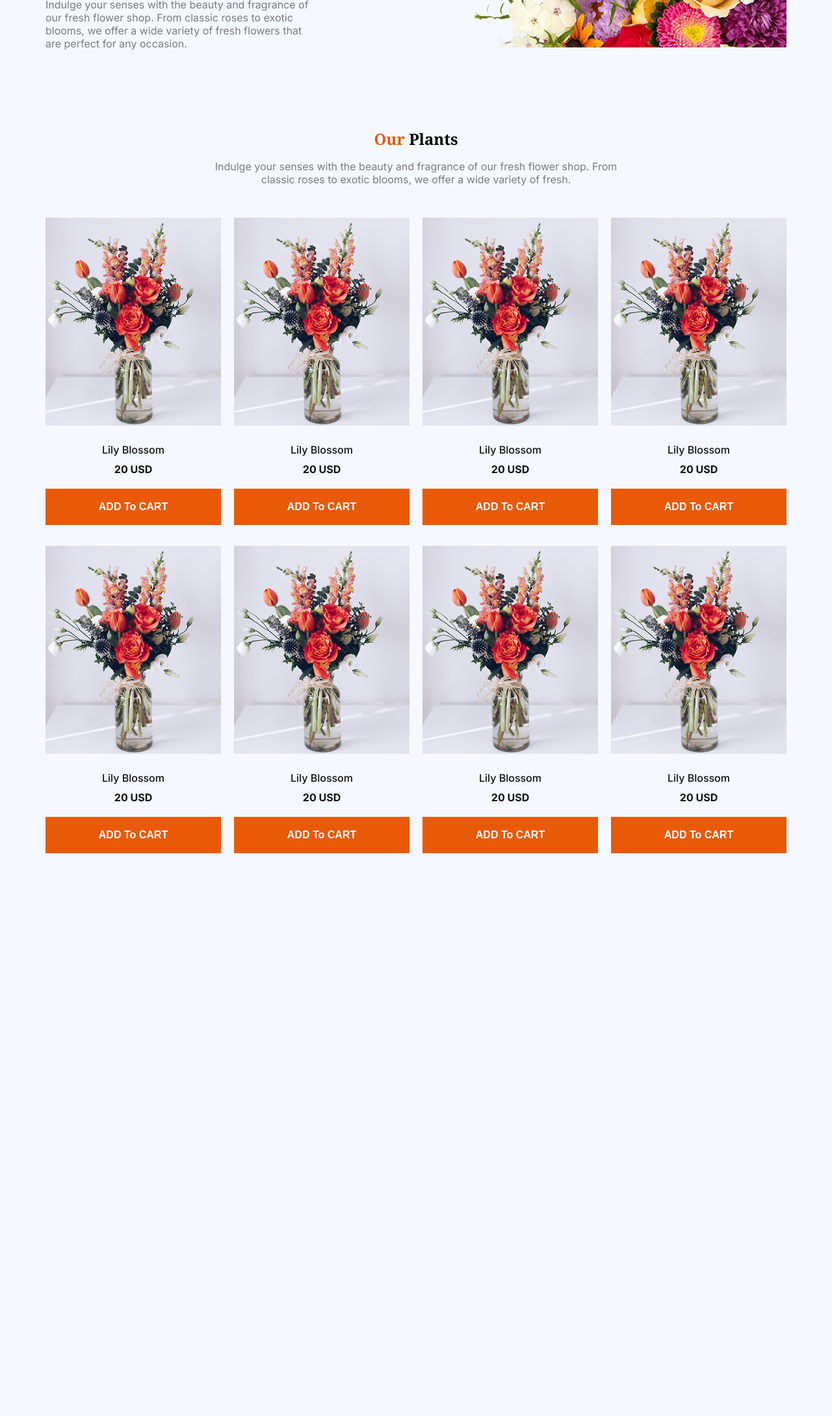
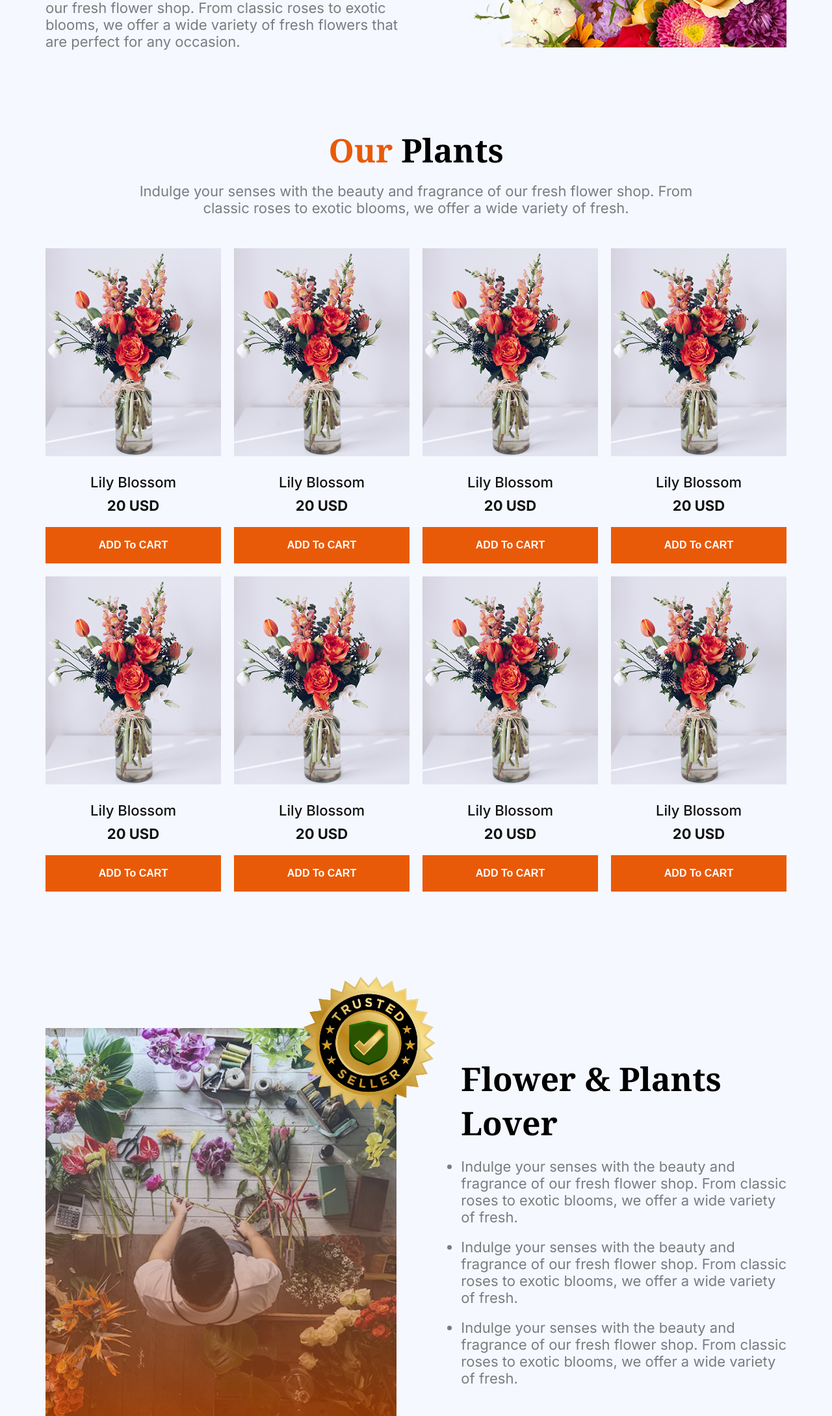
Before and after one commit to jagrata-dev/task-assignment-2, a plain HTML site: page index.html in a window 1280 px wide. Shown: the part 518-2697 px from the top of the page at 65% size. Before the commit the page ends 1843 px from the top, so only its background shows below. Drawn offline with Linux system fonts and the light colour scheme.

Commit message:
checked again

```diff
--- a/index.html
+++ b/index.html
@@ -89,6 +89,23 @@
             <button class="cart-button">ADD To CART</button>
         </div>
       </section>
+      <!-- flower section star -->
+       <section class="flower-section">
+        <div class="flower-left">
+            <img class="flower-left-img" src="assets/flower-store.png" alt="">
+            <img class="badge" src="assets/trusted-badge.png" alt="">
+        </div>
+        <div class="flower-right">
+            <h1 class="flower-heading noto-font">
+              Flower & Plants <br class="flower-break"> Lover
+            </h1>
+            <ul class="flower-list inter-font">
+                <li>Indulge your senses with the beauty and <br class="flower-break" > fragrance of our fresh flower shop. From classic <br class="flower-break" > roses to exotic blooms, we offer a wide variety <br class="flower-break" >of fresh.</p></li>
+                <li class="middle-list">Indulge your senses with the beauty and <br class="flower-break" > fragrance of our fresh flower shop. From classic <br class="flower-break" > roses to exotic blooms, we offer a wide variety <br class="flower-break" > of fresh.</li>
+                <li>Indulge your senses with the beauty and <br class="flower-break" >fragrance of our fresh flower shop. From classic <br class="flower-break" > roses to exotic blooms, we offer a wide variety <br class="flower-break" > of fresh.</li>
+            </ul>
+        </div>
+       </section>
    </main>
 </body>
 </html>
--- a/styles/style.css
+++ b/styles/style.css
@@ -51,16 +51,16 @@ nav a{
 #home{
     font-weight: bold;
     color: rgba(37, 36, 50, 1);
-    font-size: 1rem;
+    font-size: 16px;
 }
 
 .shop-about-us{
     color: rgba(137, 135, 161, 1);
-    font-size: 1rem;
+    font-size: 16px;
 }
 
 #cart{
-   font-size: 1rem;
+   font-size: 16px;
    color: black;
    display: flex;
    justify-content: center;
@@ -86,7 +86,7 @@ nav a{
 }
 
 .banner-left h1{
-    font-size: calc(65px/16*1rem);
+    font-size: 65px;
     font-weight: bold;
     margin-bottom: 13px;
 }
@@ -100,7 +100,7 @@ nav a{
 }
 
 .banner-left p{
-    font-size: calc(22px/16*1rem);
+    font-size: 22px;
     color: rgba(0, 0, 0, 0.5);
 }
 
@@ -112,7 +112,7 @@ nav a{
 }
 
 .plants-header{
-    font-size: calc(50px/16*1rem);
+    font-size: 50px;
     font-weight: bold;
     margin-bottom: 16px;
 }
@@ -126,7 +126,7 @@ nav a{
 }
 
 .plants-text{
-    font-size: calc(22px/16*1rem);
+    font-size: 22px;
     color: rgba(0, 0, 0, 0.5);
 }
 
@@ -155,7 +155,7 @@ main{
 }
 
 .cart-heading{
-    font-size: calc(22px/16*1rem);
+    font-size: 22px;
     color: rgba(17, 17, 17, 1);
     font-weight: 500;
     margin-top: 20px;
@@ -163,7 +163,7 @@ main{
 }
 
 .cart-sub-heading{
-    font-size: calc(22px/16*1rem);
+    font-size: 22px;
     color: rgba(17, 17, 17, 1);
     font-weight: bold;
 }
@@ -176,14 +176,70 @@ main{
     padding: 19px 80px;
     border: none;
     margin-top: 20px;
-    font-size: 1rem;
+    font-size: 16px;
 }
+
+/* flower-section */
+.flower-section{
+    display: flex;
+    justify-content: space-between;
+    align-items: center;
+    margin-top: 210px;
+}
+
+.flower-left-img{
+    height: 597px;
+    width: 540px;
+    display: block;
+}
+
+.flower-left{
+    position: relative;
+}
+
+.badge{
+    width: 286px;
+    height: 286px;
+    position: absolute;
+    top: -120px;
+    right: -100px;
+    transition: transform 0.5s linear;
+}
+
+.badge:hover{
+    animation: spin 2s linear infinite;
+}
+
+@keyframes spin{
+    from {transform: rotate(0deg);}
+    to {transform: rotate(360deg);}
+}
+
+.flower-heading{
+    font-size: 50px;
+    font-weight: bold;
+    color: black;
+    margin-bottom: 20px;
+}
+
+.flower-list{
+    font-size: 22px;
+    color: rgba(0, 0, 0, 0.5);
+}
+
+.middle-list{
+    margin-top: 20px;
+    margin-bottom: 20px;
+}
+
 /* responsive for small device */
 @media screen and (max-width: 576px) {
     #home,
     .shop-about-us,
     .banner-break,
-    .plants-text-break{
+    .plants-text-break,
+    .badge,
+    .flower-break{
         display: none;
     }
 
@@ -210,7 +266,7 @@ main{
     }
 
     .banner-left h1{
-        font-size: calc(24px/16*1rem);
+        font-size: 24px;
         margin-bottom: 13px;
     }
 
@@ -220,7 +276,7 @@ main{
     }
 
     .banner-left p{
-    font-size: calc(14px/16*1rem);
+    font-size: 14px;
     }
 
     /* plants-section */
@@ -246,13 +302,13 @@ main{
     }
 
     .cart-heading{
-    font-size: calc(24px/16*1rem);
+    font-size: 24px;
     margin-top: 20px;
     margin-bottom: 10px;
    }
 
    .cart-sub-heading{
-    font-size: calc(14px/16*1rem);
+    font-size: 14px;
    }
 
     .cart img{
@@ -261,19 +317,26 @@ main{
     }
 
     .cart-heading{
-    font-size: calc(16px/16*1rem);
+    font-size: 16px;
     margin-top: 20px;
     margin-bottom: 10px;
    }
 
    .cart-sub-heading{
-   font-size: calc(16px/16*1rem);
+   font-size: 16px;
    }
 
    .cart-button{
     width: 100%;
     padding: 19px 30.5px;
     margin-top: 20px;
-    font-size: 1rem;
+    font-size: 16px;
    }
+
+   /* flower-section */
+
+   .flower-section{
+    flex-direction: column;
+   }
+
 }
```
